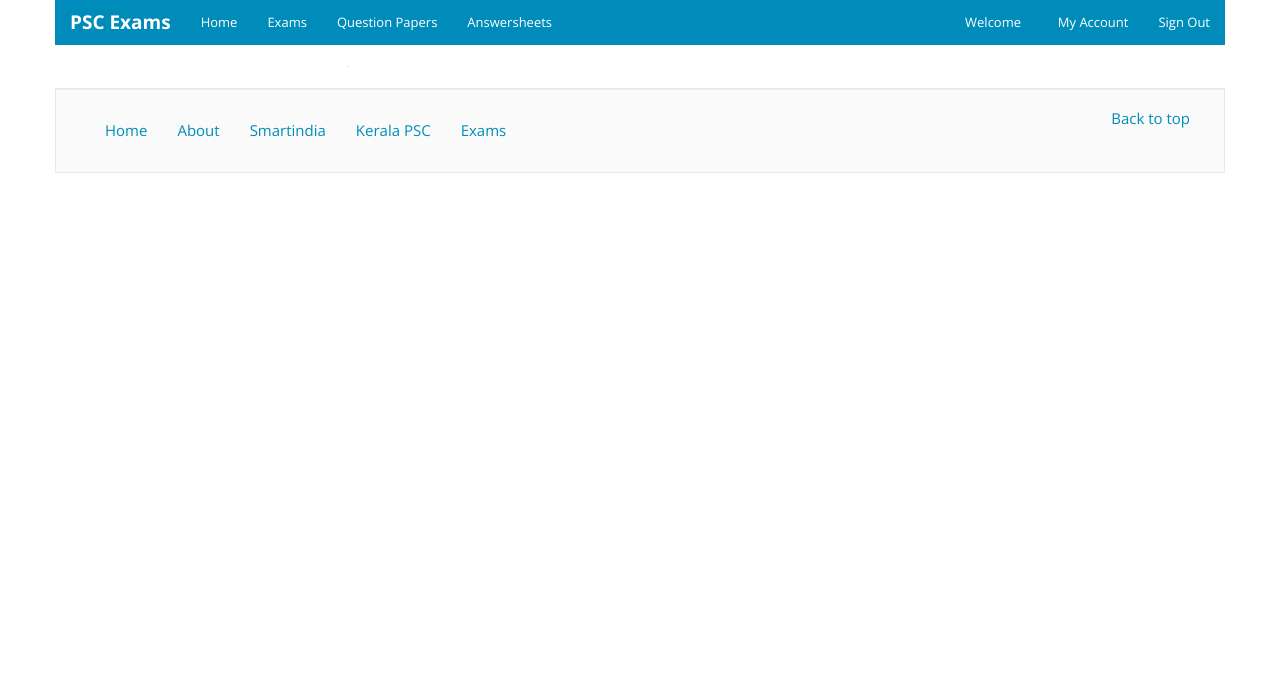
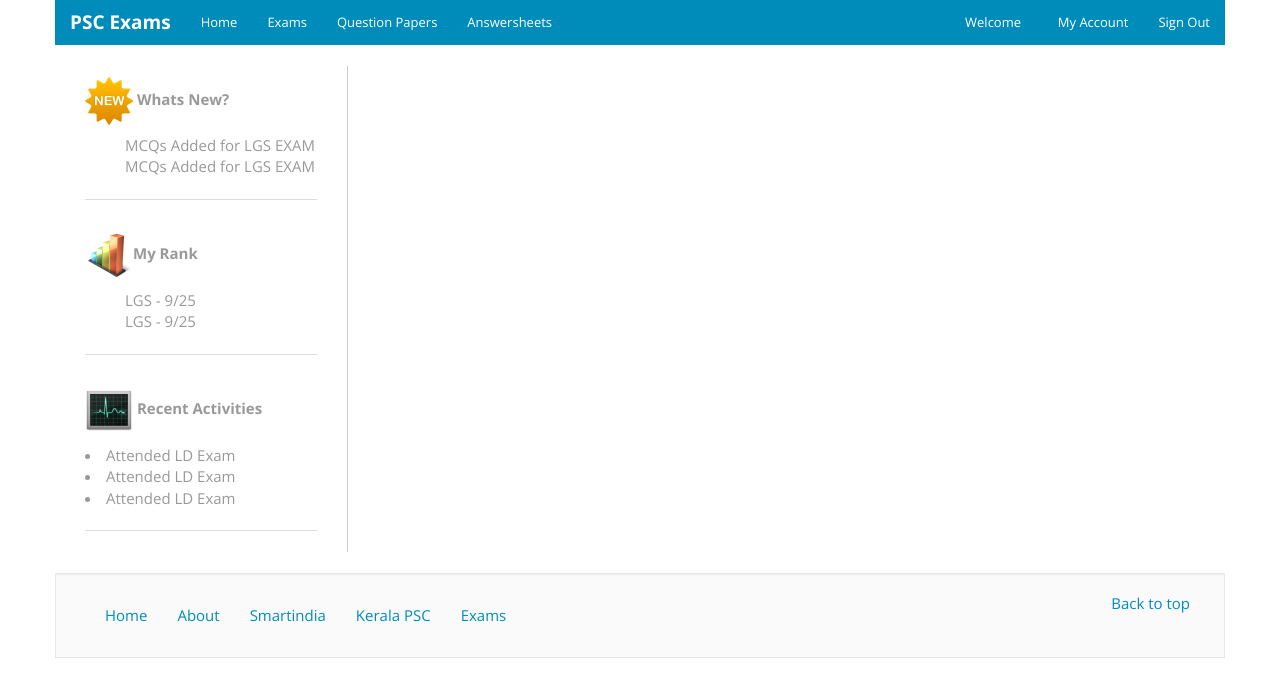
Before and after one commit to gopikamohanv/pscexams, a Django app: template pscexams/student/templates/student_answersheets_list.html in a window 1280 px wide. Shown: the top 697 px of the page. Run offline with Django 3.2, Linux system fonts and the light colour scheme; the template is opened without the code that fills it, so the values that code supplies are empty; some libraries are stand-ins or nearby versions.

```diff
--- a/pscexams/student/templates/student_answersheets_list.html
+++ b/pscexams/student/templates/student_answersheets_list.html
@@ -1,4 +1,32 @@
 {% extends 'base.html' %}
+
+{% block left_content %}
+	<div class="col-md-12">
+	  <h5><img src="/static/images/new-icon.png"><strong class="text-muted"> Whats New?</strong></h5>
+	  <ul>
+	    <li class="text-muted list-unstyled">MCQs Added for LGS EXAM</li>
+	    <li class="text-muted list-unstyled">MCQs Added for LGS EXAM</li>
+	  </ul>
+	  <hr>
+	</div>
+
+	<div class="col-md-12">
+	  <h5><img src="/static/images/bar-chart-icon.png" ><strong class="text-muted">My Rank</strong></h5>
+	  <ul>
+	    <li class="text-muted list-unstyled">LGS - 9/25</li>
+	    <li class="text-muted list-unstyled">LGS - 9/25</li>
+	  </ul>
+	  <hr>
+	</div>
+
+	<div class="col-md-12">
+	  <h5><img src="/static/images/activity.png"> <strong class="text-muted">Recent Activities</strong></h5>
+	  <li class="text-muted">Attended LD Exam</li>
+	  <li class="text-muted">Attended LD Exam</li>
+	  <li class="text-muted">Attended LD Exam</li>
+	  <hr>
+	</div>
+{% endblock %}
 
 {% block content %}
 	<div class="col-md-12">
--- a/pscexams/student/templates/student_topic_tests.html
+++ b/pscexams/student/templates/student_topic_tests.html
@@ -39,7 +39,7 @@
 		</div>
 
 		<div class="col-md-4">
-			<h4><strong class="text-muted">Related Topics</strong></h4>
+			<h4><strong class="text-muted">Related SubTopics</strong></h4>
 			<hr>
 			{% for subtopic in sub_topic.topic.subtopic_set.all %}
 				<strong class="text-muted"><a href="/student/exam/topic/tests/{{subtopic.pk}}/">{{subtopic.sub_topic}}</a></strong> <br>
```
Also changed, not shown: pscexams/student/templates/student_answersheet.html (+13 -0 lines), pscexams/student/templates/student_exam.html (+12 -0 lines), pscexams/student/templates/student_exam_complete.html (+12 -0 lines), pscexams/student/views.py (+7 -1 lines).
